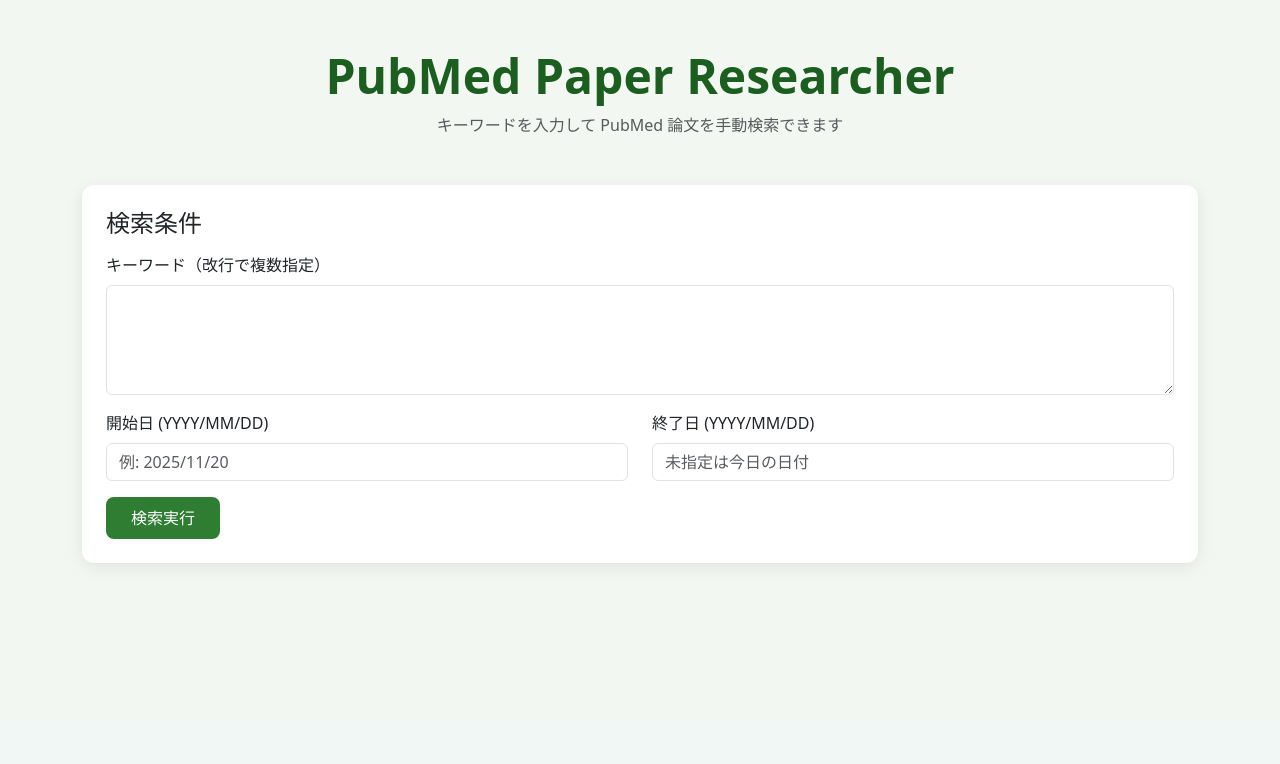
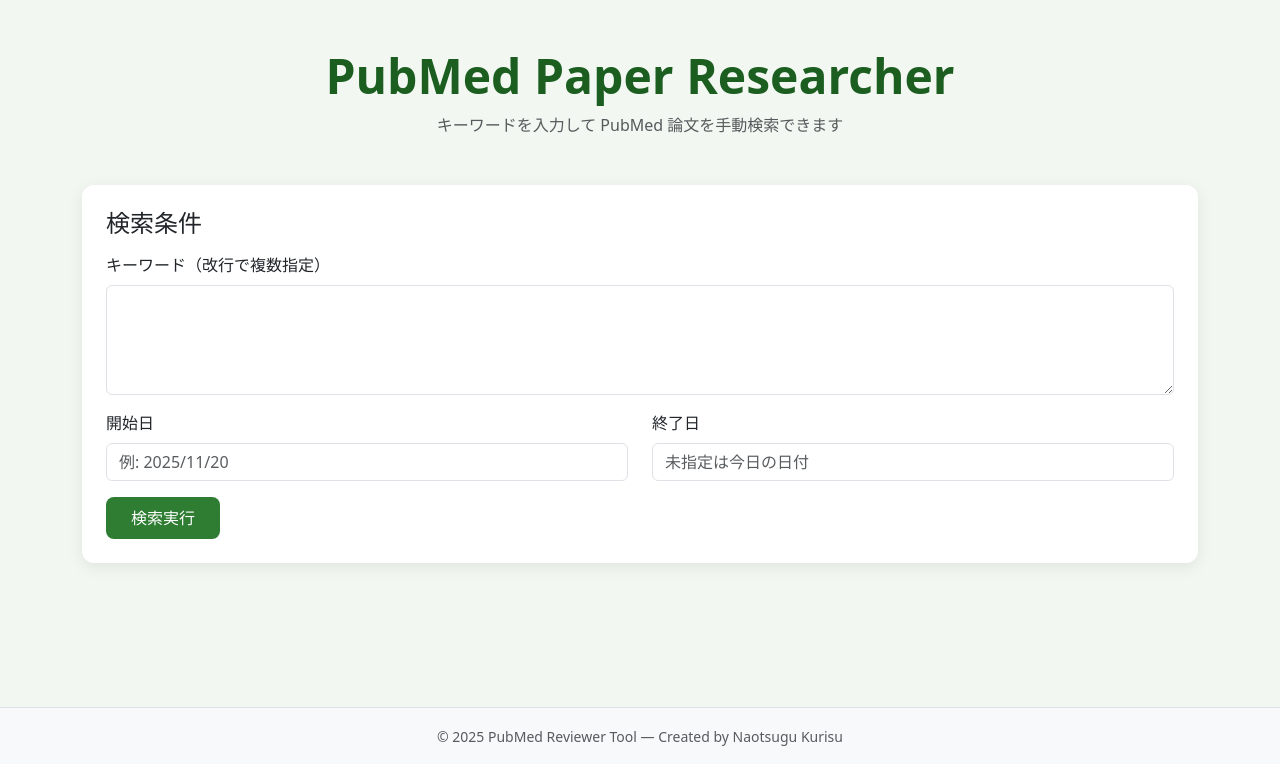
Before and after one commit to KurisuNaotsugu/journal_scraper, a Flask app: page /manualsearch/ in a window 1280 px wide. Shown: the part 81-845 px from the top of the page. Before the commit the page ends 647 px from the top, so only its background shows below. Run offline with Flask 3, Linux system fonts and the light colour scheme.

Commit message:
create base.html

```diff
--- a/manual_search/templates/manual_search.html
+++ b/manual_search/templates/manual_search.html
@@ -1,56 +1,19 @@
-<!DOCTYPE html>
-<html lang="ja">
-<head>
-    <meta charset="UTF-8">
-    <title>PubMed Manual Search</title>
+{% extends "base.html" %}
 
-    <!-- Bootstrap CSS -->
-    <link href="https://cdn.jsdelivr.net/npm/bootstrap@5.3.3/dist/css/bootstrap.min.css" rel="stylesheet">
+{% block title %}PubMed Manual Search{% endblock %}
 
-    <!-- Custom CSS -->
-    <link rel="stylesheet" href="{{ url_for('manual_search.static', filename='css/manual_search.css') }}">
-</head>
-<nav class="navbar navbar-expand-lg navbar-dark bg-success mb-4 px-3">
-    <a class="navbar-brand fw-bold" href="{{ url_for('viewer.view_page') }}">
-        Pubmed Paper Reviewer
-    </a>
+{% block extra_css %}
+<link rel="stylesheet" href="{{ url_for('manual_search.static', filename='css/manual_search.css') }}">
+{% endblock %}
 
-    <button class="navbar-toggler" type="button" data-bs-toggle="collapse" data-bs-target="#mainNavbar">
-        <span class="navbar-toggler-icon"></span>
-    </button>
-
-    <div class="collapse navbar-collapse" id="mainNavbar">
-        <ul class="navbar-nav ms-auto">
-
-            <!-- Viewer -->
-            <li class="nav-item">
-                <a class="nav-link" href="{{ url_for('viewer.view_page') }}">Viewer</a>
-            </li>
-
-            <!-- Manual Search（ルート "/" → manualsearch.index） -->
-            <li class="nav-item">
-                <a class="nav-link" href="{{ url_for('manual_search.index') }}">Manual Search</a>
-            </li>
-
-            <!-- Keyword Tracker -->
-            <li class="nav-item">
-                <a class="nav-link" href="{{ url_for('ktracker.weekly_graph') }}">Keyword Tracker</a>
-            </li>
-
-        </ul>
-    </div>
-</nav>
-<body>
-
+{% block content %}
 <div class="container py-5">
 
-    <!-- Header -->
     <div class="text-center mb-5">
         <h1 class="header-title display-5">PubMed Paper Researcher</h1>
         <p class="text-muted">キーワードを入力して PubMed 論文を手動検索できます</p>
     </div>
 
-    <!-- Form Card -->
     <div class="card p-4 mb-5">
         <h4 class="mb-3">検索条件</h4>
 
@@ -62,12 +25,12 @@
 
             <div class="row">
                 <div class="col-md-6 mb-3">
-                    <label class="form-label">開始日 (YYYY/MM/DD)</label>
+                    <label class="form-label">開始日</label>
                     <input type="text" class="form-control" name="mindate" placeholder="例: 2025/11/20">
                 </div>
 
                 <div class="col-md-6 mb-3">
-                    <label class="form-label">終了日 (YYYY/MM/DD)</label>
+                    <label class="form-label">終了日</label>
                     <input type="text" class="form-control" name="maxdate" placeholder="未指定は今日の日付">
                 </div>
             </div>
@@ -78,17 +41,14 @@
         </form>
     </div>
 
-    <!-- Result Area -->
     <div id="result" class="card p-4" style="display:none;">
         <h4 class="mb-3">検索結果</h4>
         <pre id="resultContent" class="text-dark"></pre>
     </div>
 
 </div>
+{% endblock %}
 
-<!-- Bootstrap JS -->
-<script src="https://cdn.jsdelivr.net/npm/bootstrap@5.3.3/dist/js/bootstrap.bundle.min.js"></script>
+{% block extra_js %}
 <script src="{{ url_for('manual_search.static', filename='js/manual_search.js') }}"></script>
-
-</body>
-</html>
+{% endblock %}
--- /dev/null
+++ b/templates/base.html
@@ -0,0 +1,66 @@
+<!DOCTYPE html>
+<html lang="ja">
+<head>
+    <meta charset="UTF-8">
+    <title>{% block title %}PubMed App{% endblock %}</title>
+
+    <!-- Bootstrap CSS -->
+    <link href="https://cdn.jsdelivr.net/npm/bootstrap@5.3.3/dist/css/bootstrap.min.css" rel="stylesheet">
+
+    {% block extra_css %}{% endblock %}
+</head>
+
+<body>
+
+<!-- ▼ 共通ナビバー -->
+<nav class="navbar navbar-expand-lg navbar-dark bg-success mb-4 px-3">
+    <a class="navbar-brand fw-bold" href="{{ url_for('viewer.view_page') }}">
+        Pubmed Paper Reviewer
+    </a>
+
+    <button class="navbar-toggler" type="button" data-bs-toggle="collapse" data-bs-target="#mainNavbar">
+        <span class="navbar-toggler-icon"></span>
+    </button>
+
+    <div class="collapse navbar-collapse" id="mainNavbar">
+        <ul class="navbar-nav ms-auto">
+
+            <li class="nav-item">
+                <a class="nav-link" href="{{ url_for('viewer.view_page') }}">Viewer</a>
+            </li>
+
+            <li class="nav-item">
+                <a class="nav-link" href="{{ url_for('manual_search.index') }}">Manual Search</a>
+            </li>
+
+            <li class="nav-item">
+                <a class="nav-link" href="{{ url_for('ktracker.weekly_graph') }}">Keyword Tracker</a>
+            </li>
+
+        </ul>
+    </div>
+</nav>
+<!-- ▲ 共通ナビバー -->
+
+
+<!-- ▼ ページ固有コンテンツ -->
+<div class="content-wrapper">
+    {% block content %}{% endblock %}
+</div>
+<!-- ▲ ページ固有コンテンツ -->
+
+
+<!-- ▼ 共通フッター -->
+<footer class="bg-light text-center text-muted py-3 mt-5 border-top">
+    <small>© 2025 PubMed Reviewer Tool — Created by Naotsugu Kurisu</small>
+</footer>
+<!-- ▲ 共通フッター -->
+
+
+<!-- Bootstrap JS -->
+<script src="https://cdn.jsdelivr.net/npm/bootstrap@5.3.3/dist/js/bootstrap.bundle.min.js"></script>
+
+{% block extra_js %}{% endblock %}
+
+</body>
+</html>
```
Also changed, not shown: keyword_tracker/templates/keywords.html (+16 -55 lines), viewer/templates/view_results.html (+13 -55 lines).
